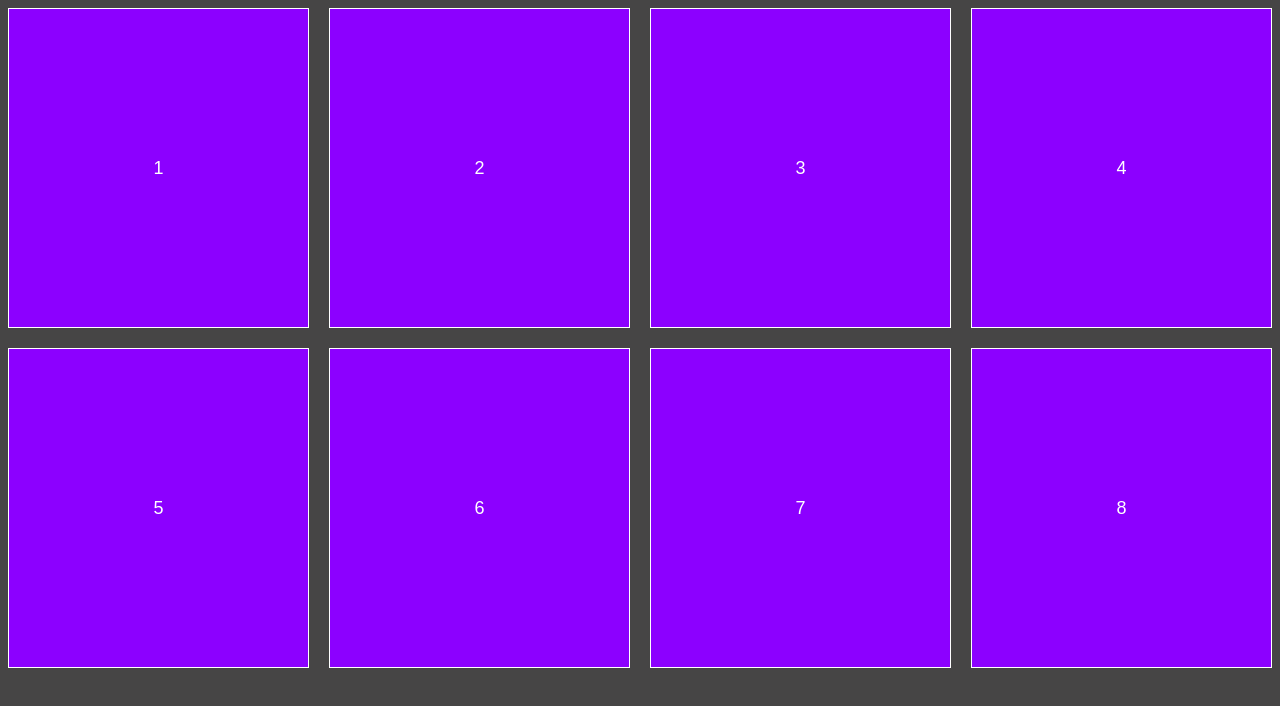
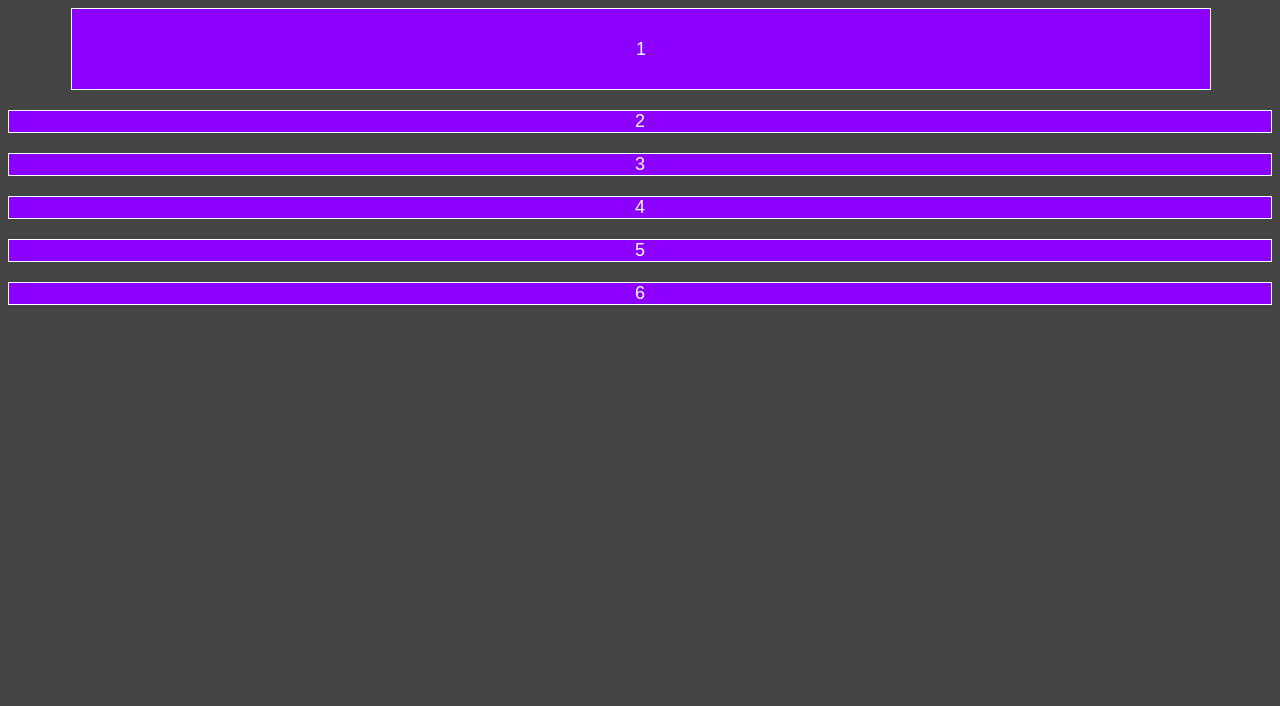
Before and after one commit to HunterJaworski/CSS-Display-Grid, a plain HTML site: page index.html in a window 1280 px wide. Drawn offline with Linux system fonts and the light colour scheme.

Commit message:
Started on divs and items

```diff
--- a/index.html
+++ b/index.html
@@ -12,14 +12,12 @@
 
 
         <div class="grid">
-            <div class="item">1</div>
-            <div class="item">2</div>
-            <div class="item">3</div>
-            <div class="item">4</div>
-            <div class="item">5</div>
-            <div class="item">6</div>
-            <div class="item">7</div>
-            <div class="item">8</div>
+            <div class="item" id="one">1</div>
+            <div class="item" id="two">2</div>
+            <div class="item" id="three">3</div>
+            <div class="item" id="four">4</div>
+            <div class="item" id="five">5</div>
+            <div class="item" id="six">6</div>
         </div>
 
 
--- a/style.css
+++ b/style.css
@@ -20,25 +20,34 @@ html {
     font-size: var(--textSize);
 }
 
+#one {
+    height: 10vh;
+    width: 90%;
+    margin-left: 5%;
+    margin-right: 5%;
+}
+
+#two {
+    /* LEARN HOW TO SPAN THIS */
+}
+
 .grid {
     display: grid;
-    grid-template-columns: repeat(4, auto);
     grid-gap: 20px;
-    grid-template-rows: 40vh 40vh ;
 }
 
 
-
+/*
 @media only screen and (max-width: 950px) {
     .grid {
         grid-template-columns: repeat(2, auto);
-        grid-template-rows: repeat(4, 40vh);
+        grid-template-rows: repeat(3, auto);
     }
 }
 
-@media only screen and (max-width: 550px) {
+@media only screen and (max-width: 650px) {
     .grid {
         grid-template-columns: auto;
-        grid-template-rows: repeat(8, 40vh);
+        grid-template-rows: repeat(6, auto);
     }
 }
```
